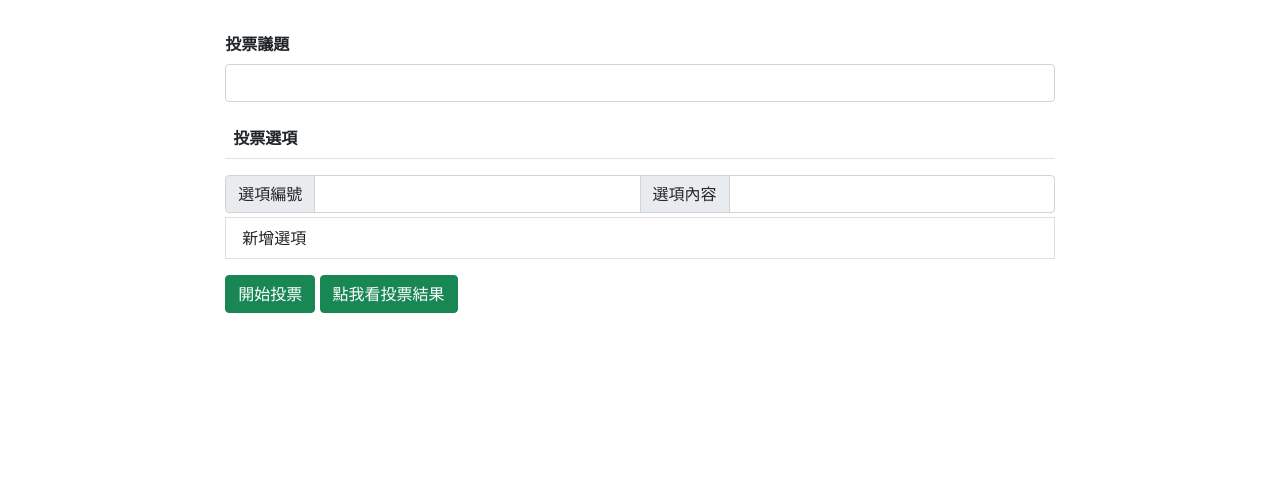
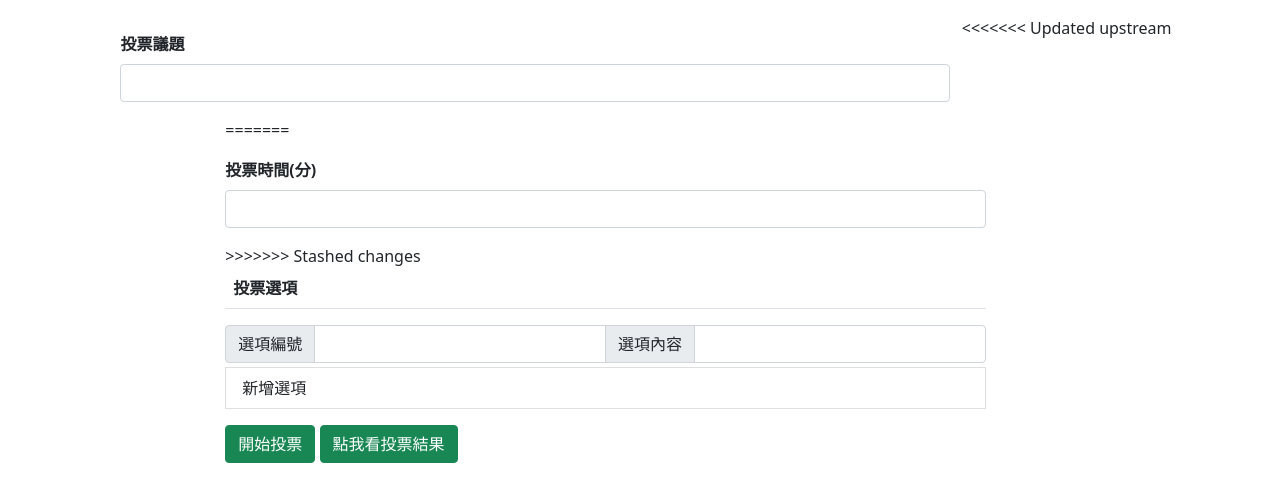
Before and after one commit to JerryTian26153/OBS_websocket_client, a website: page html/votePage.html in a window 1280 px wide. Drawn offline with nearby package versions, Linux system fonts and the light colour scheme.

Commit message:
投票頁面加投票時間

```diff
--- a/html/votePage.html
+++ b/html/votePage.html
@@ -22,7 +22,17 @@
                 <input type="text" class="form-control voteName_input" id="votingQuestion" >
             </div>
         </div>
+<<<<<<< Updated upstream
         <div class="col-8">
+=======
+        <div class="col-11">
+            <label class="mt-3 form-label" style="font-weight: bold">投票時間(分)</label>
+            <div class="input-group mb-3">
+                <input type="text" class="form-control voteName_input" id="voteTime" >
+            </div>
+        </div>
+        <div class="col-11">
+>>>>>>> Stashed changes
             <table class="table">
                 <thead>
                 <tr>
```
